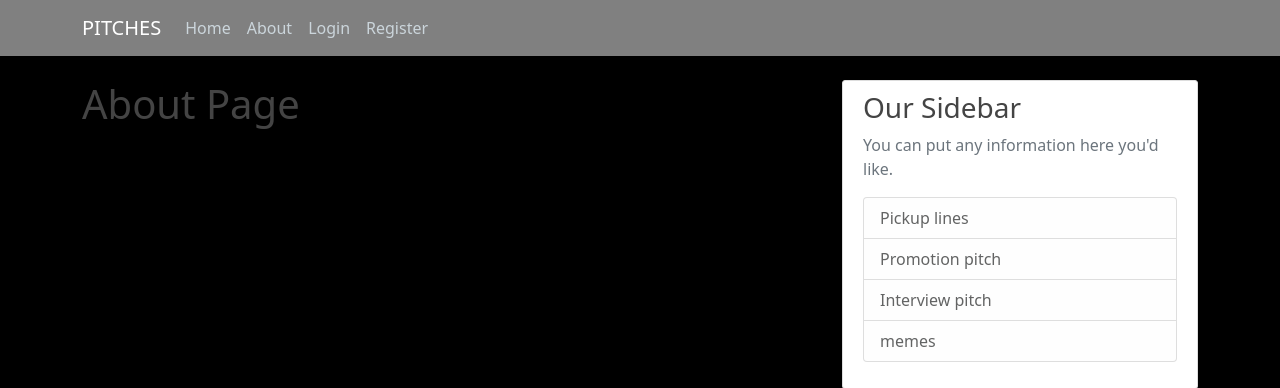
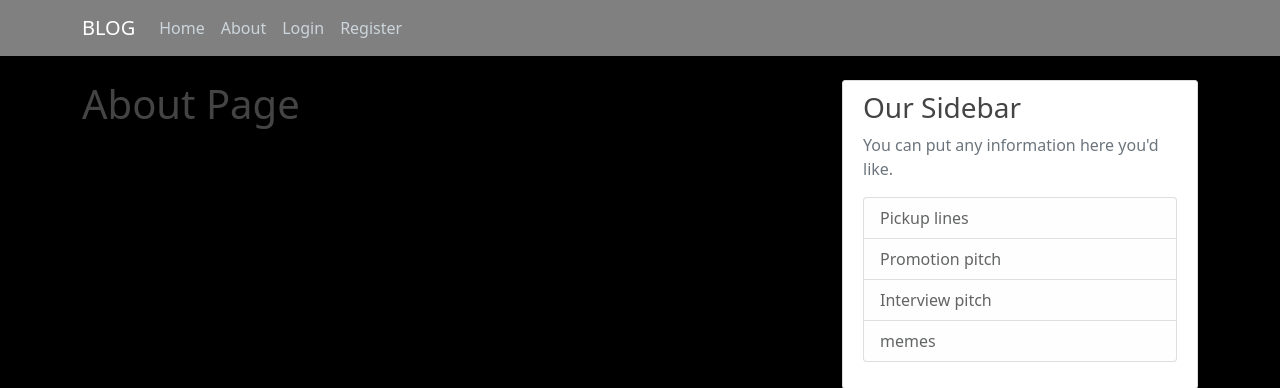
Before and after one commit to briankc804/BLOG-POST, a Flask app: page /about in a window 1280 px wide. Shown: the top 388 px of the page. Run offline with Flask 2, Linux system fonts and the light colour scheme.

Commit message:
changes name to blog on top nav

```diff
--- a/pitches/templates/wallart.html
+++ b/pitches/templates/wallart.html
@@ -19,7 +19,7 @@
     <header class="site-header">
         <nav class="navbar navbar-expand-md navbar-dark bg-steel fixed-top">
           <div class="container">
-            <a class="navbar-brand mr-4" href="/">PITCHES</a>
+            <a class="navbar-brand mr-4" href="/">BLOG</a>
             <button class="navbar-toggler" type="button" data-toggle="collapse" data-target="#navbarToggle" aria-controls="navbarToggle" aria-expanded="false" aria-label="Toggle navigation">
               <span class="navbar-toggler-icon"></span>
             </button>
```
